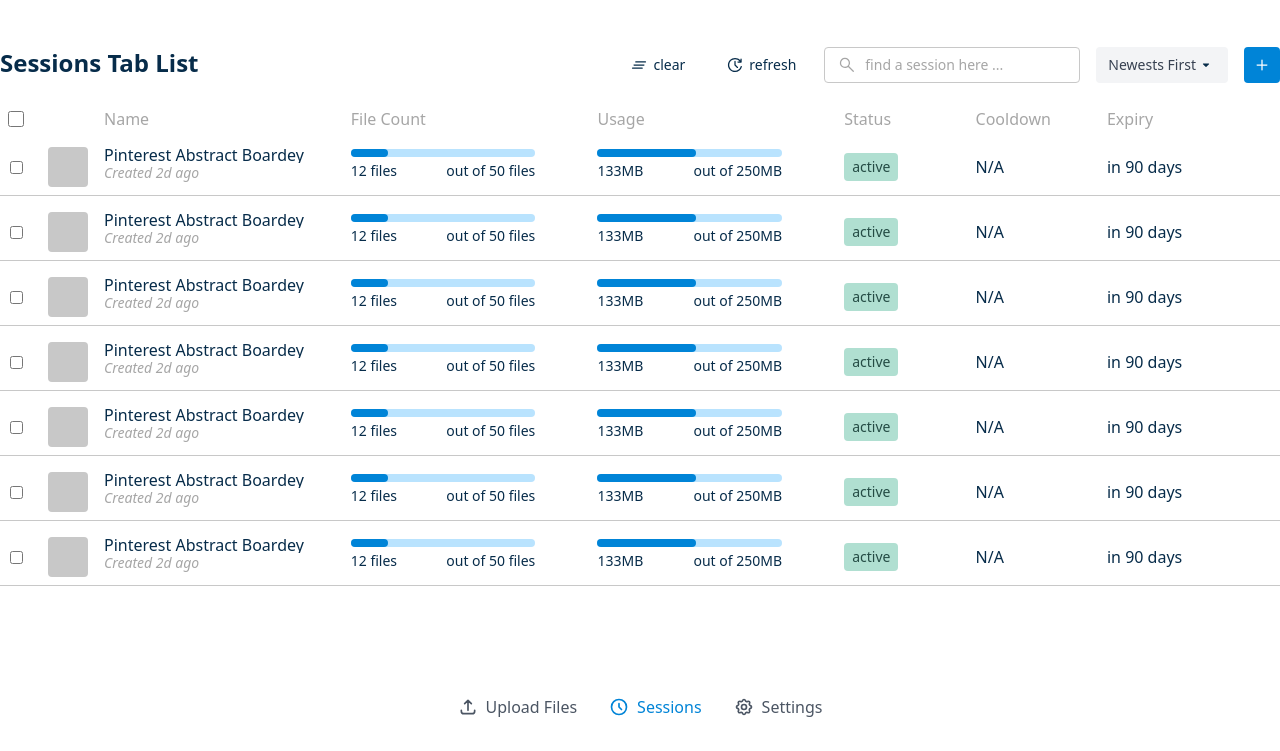
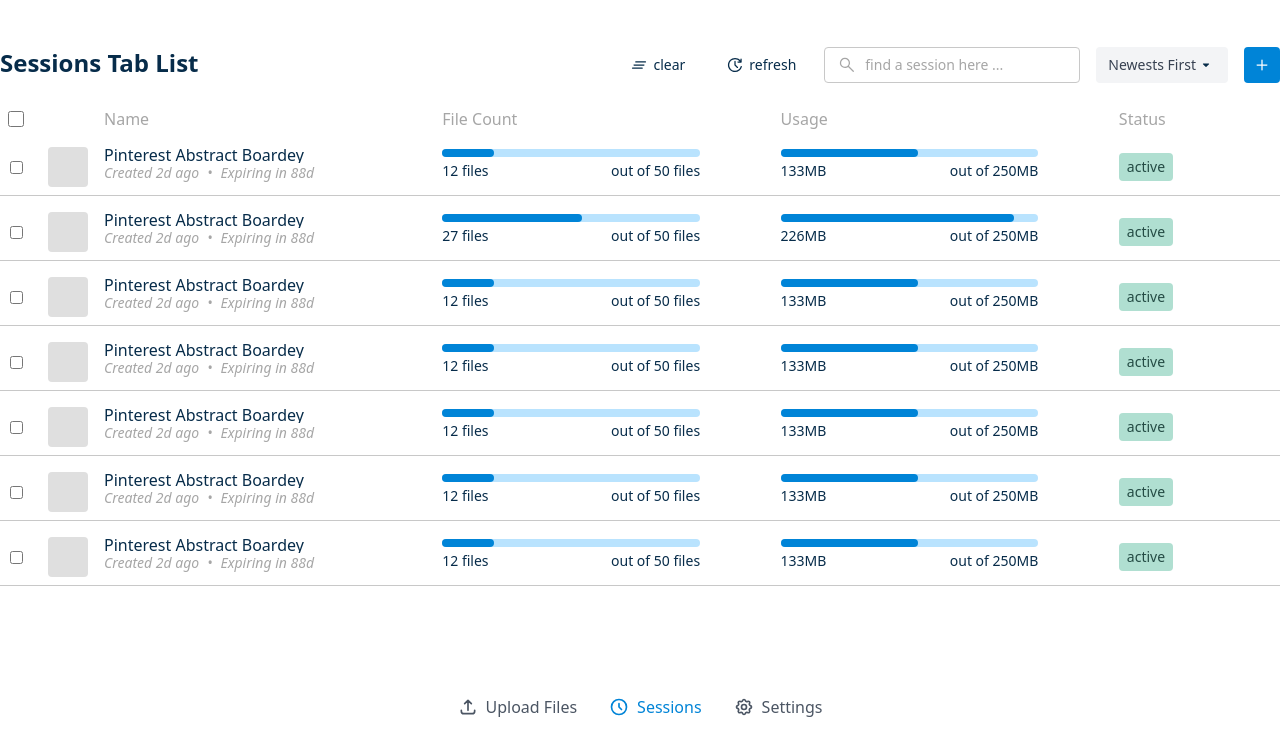
Before and after one commit to georgescreates/sordemout-v0, a website with bundled scripts: page pages/index.html in a window 1280 px wide. Shown: the part 49-800 px from the top of the page. Built offline with nearby package versions, Linux system fonts and the light colour scheme; some packages are replaced by stand-ins of ours; no server answers.

Commit message:
i am back at it

```diff
--- a/pages/index.html
+++ b/pages/index.html
@@ -299,15 +299,15 @@
                 <div class="flex-[1] h-full min-h-10 flex items-center">
                     <span class="text-silver-chalice-400">Status</span>
                 </div>
-                <div class="flex-[1] h-full min-h-10 flex items-center">
+                <!-- <div class="flex-[1] h-full min-h-10 flex items-center">
                     <span class="text-silver-chalice-400">Cooldown</span>
-                </div>
+                </div> -->
                 <!-- <div class="flex-[1.5] h-full min-h-10 flex items-center">
                     <span class="text-silver-chalice-400">Created</span>
                 </div> -->
-                <div class="flex-[1.5] h-full min-h-10 flex items-center">
+                <!-- <div class="flex-[1.5] h-full min-h-10 flex items-center">
                     <span class="text-silver-chalice-400">Expiry</span>
-                </div>
+                </div> -->
             </div>
             <div class="section-part session-section-part h-auto min-h-[65vh] h-[65vh] w-full">
                 <div class="sessions-tab-empty h-full min-h-[65vh] h-[65vh] w-full flex flex-col items-center justify-center text-silver-chalice-400 gap-4 hidden">
@@ -322,14 +322,18 @@
                                 <input type="checkbox" checkedclass="h-4 w-4 rounded border-gray-300 text-blue-500 focus:ring-blue-500">
                             </div>
                             <div class="h-full min-h-10 w-10 flex items-center">
-                                <div class="h-10 w-10 rounded bg-silver-chalice-300"></div>
+                                <div class="h-10 w-10 rounded bg-silver-chalice-200"></div>
                             </div>
                             <!-- <div class="flex-[1] h-full min-h-10 flex items-center">
                                 <p class="text-lochmara-950 font-medium">XHia...0uIo</p>
                             </div> -->
                             <div class="flex-[2] h-full min-h-10 flex flex-col overflow-hidden">
                                 <h4 class="text-lochmara-950 font-medium leading-none w-full truncate">Pinterest Abstract Boardey</h4>
+                                <div class="flex gap-x-2">
                                     <span class="text-sm text-silver-chalice-400 italic">Created 2d ago</span>
+                                    <span class="text-sm text-silver-chalice-400 italic">•</span>
+                                    <span class="text-sm text-silver-chalice-400 italic">Expiring in 88d</span>
+                                </div>
                             </div>
                             <div class="flex-[2] h-full min-h-10 flex flex-col justify-center gap-y-1">
                                 <div class="session-file-count-progress-bar-container w-[80%] h-2 rounded-[1rem] bg-lochmara-200">
@@ -352,9 +356,9 @@
                             <div class="flex-[1] h-full min-h-10 flex items-center">
                                 <span class="session-item-status-label px-2 py-1 bg-puerto-rico-200 rounded flex items-center justify-center text-sm text-puerto-rico-800 font-medium" data-status="active">active</span>
                             </div>
-                            <div class="flex-[1] h-full min-h-10 flex items-center">N/A</div>
+                            <!-- <div class="flex-[1] h-full min-h-10 flex items-center">N/A</div> -->
                             <!-- <div class="flex-[1.5] h-full min-h-10 flex items-center">Just Now</div> -->
-                            <div class="flex-[1.5] h-full min-h-10 flex items-center">in 90 days</div>
+                            <!-- <div class="flex-[1.5] h-full min-h-10 flex items-center">in 90 days</div> -->
                         </div>
                         <div class="session-item-body w-full h-auto">
                         </div>
@@ -365,14 +369,65 @@
                                 <input type="checkbox" checkedclass="h-4 w-4 rounded border-gray-300 text-blue-500 focus:ring-blue-500">
                             </div>
                             <div class="h-full min-h-10 w-10 flex items-center">
-                                <div class="h-10 w-10 rounded bg-silver-chalice-300"></div>
+                                <div class="h-10 w-10 rounded bg-silver-chalice-200"></div>
                             </div>
                             <!-- <div class="flex-[1] h-full min-h-10 flex items-center">
                                 <p class="text-lochmara-950 font-medium">XHia...0uIo</p>
                             </div> -->
                             <div class="flex-[2] h-full min-h-10 flex flex-col overflow-hidden">
                                 <h4 class="text-lochmara-950 font-medium leading-none w-full truncate">Pinterest Abstract Boardey</h4>
+                                <div class="flex gap-x-2">
                                     <span class="text-sm text-silver-chalice-400 italic">Created 2d ago</span>
+                                    <span class="text-sm text-silver-chalice-400 italic">•</span>
+                                    <span class="text-sm text-silver-chalice-400 italic">Expiring in 88d</span>
+                                </div>
+                            </div>
+                            <div class="flex-[2] h-full min-h-10 flex flex-col justify-center gap-y-1">
+                                <div class="session-file-count-progress-bar-container w-[80%] h-2 rounded-[1rem] bg-lochmara-200">
+                                    <div class="session-file-count-progress-bar w-[54%] h-full rounded-[1rem] bg-lochmara-600"></div>
+                                </div>
+                                <div class="flex justify-between text-sm mb-1 w-[80%] font-medium">
+                                    <span>27 files</span>
+                                    <span>out of 50 files</span>
+                                </div>
+                            </div>
+                            <div class="flex-[2] h-full min-h-10 flex flex-col justify-center gap-y-1">
+                                <div class="session-usage-progress-bar-container w-[80%] h-2 rounded-full bg-lochmara-200">
+                                    <div class="session-usage-progress-bar w-[90.4%] h-full rounded-[1rem] bg-lochmara-600"></div>
+                                </div>
+                                <div class="flex justify-between text-sm mb-1 w-[80%] font-medium">
+                                    <span>226MB</span>
+                                    <span>out of 250MB</span>
+                                </div>
+                            </div>
+                            <div class="flex-[1] h-full min-h-10 flex items-center">
+                                <span class="session-item-status-label px-2 py-1 bg-puerto-rico-200 rounded flex items-center justify-center text-sm text-puerto-rico-800 font-medium" data-status="active">active</span>
+                            </div>
+                            <!-- <div class="flex-[1] h-full min-h-10 flex items-center">N/A</div> -->
+                            <!-- <div class="flex-[1.5] h-full min-h-10 flex items-center">Just Now</div> -->
+                            <!-- <div class="flex-[1.5] h-full min-h-10 flex items-center">in 90 days</div> -->
+                        </div>
+                        <div class="session-item-body w-full h-auto">
+                        </div>
+                    </li>
+                    <li class="session-tab-list-item border-b border-silver-chalice-300 py-2 w-full h-auto flex flex-col hover:bg-silver-chalice-50">
+                        <div class="w-full h-10 session-item-header flex justify-between gap-x-4 cursor-pointer">
+                            <div class="h-full min-h-10 w-8 flex items-center justify-center">
+                                <input type="checkbox" checkedclass="h-4 w-4 rounded border-gray-300 text-blue-500 focus:ring-blue-500">
+                            </div>
+                            <div class="h-full min-h-10 w-10 flex items-center">
+                                <div class="h-10 w-10 rounded bg-silver-chalice-200"></div>
+                            </div>
+                            <!-- <div class="flex-[1] h-full min-h-10 flex items-center">
+                                <p class="text-lochmara-950 font-medium">XHia...0uIo</p>
+                            </div> -->
+                            <div class="flex-[2] h-full min-h-10 flex flex-col overflow-hidden">
+                                <h4 class="text-lochmara-950 font-medium leading-none w-full truncate">Pinterest Abstract Boardey</h4>
+                                <div class="flex gap-x-2">
+                                    <span class="text-sm text-silver-chalice-400 italic">Created 2d ago</span>
+                                    <span class="text-sm text-silver-chalice-400 italic">•</span>
+                                    <span class="text-sm text-silver-chalice-400 italic">Expiring in 88d</span>
+                                </div>
                             </div>
                             <div class="flex-[2] h-full min-h-10 flex flex-col justify-center gap-y-1">
                                 <div class="session-file-count-progress-bar-container w-[80%] h-2 rounded-[1rem] bg-lochmara-200">
@@ -395,9 +450,9 @@
                             <div class="flex-[1] h-full min-h-10 flex items-center">
                                 <span class="session-item-status-label px-2 py-1 bg-puerto-rico-200 rounded flex items-center justify-center text-sm text-puerto-rico-800 font-medium" data-status="active">active</span>
                             </div>
-                            <div class="flex-[1] h-full min-h-10 flex items-center">N/A</div>
+                            <!-- <div class="flex-[1] h-full min-h-10 flex items-center">N/A</div> -->
                             <!-- <div class="flex-[1.5] h-full min-h-10 flex items-center">Just Now</div> -->
-                            <div class="flex-[1.5] h-full min-h-10 flex items-center">in 90 days</div>
+                            <!-- <div class="flex-[1.5] h-full min-h-10 flex items-center">in 90 days</div> -->
                         </div>
                         <div class="session-item-body w-full h-auto">
                         </div>
@@ -408,14 +463,18 @@
                                 <input type="checkbox" checkedclass="h-4 w-4 rounded border-gray-300 text-blue-500 focus:ring-blue-500">
                             </div>
                             <div class="h-full min-h-10 w-10 flex items-center">
-                                <div class="h-10 w-10 rounded bg-silver-chalice-300"></div>
+                                <div class="h-10 w-10 rounded bg-silver-chalice-200"></div>
                             </div>
                             <!-- <div class="flex-[1] h-full min-h-10 flex items-center">
                                 <p class="text-lochmara-950 font-medium">XHia...0uIo</p>
                             </div> -->
                             <div class="flex-[2] h-full min-h-10 flex flex-col overflow-hidden">
                                 <h4 class="text-lochmara-950 font-medium leading-none w-full truncate">Pinterest Abstract Boardey</h4>
+                                <div class="flex gap-x-2">
                                     <span class="text-sm text-silver-chalice-400 italic">Created 2d ago</span>
+                                    <span class="text-sm text-silver-chalice-400 italic">•</span>
+                                    <span class="text-sm text-silver-chalice-400 italic">Expiring in 88d</span>
+                                </div>
                             </div>
                             <div class="flex-[2] h-full min-h-10 flex flex-col justify-center gap-y-1">
                                 <div class="session-file-count-progress-bar-container w-[80%] h-2 rounded-[1rem] bg-lochmara-200">
@@ -438,9 +497,9 @@
                             <div class="flex-[1] h-full min-h-10 flex items-center">
                                 <span class="session-item-status-label px-2 py-1 bg-puerto-rico-200 rounded flex items-center justify-center text-sm text-puerto-rico-800 font-medium" data-status="active">active</span>
                             </div>
-                            <div class="flex-[1] h-full min-h-10 flex items-center">N/A</div>
+                            <!-- <div class="flex-[1] h-full min-h-10 flex items-center">N/A</div> -->
                             <!-- <div class="flex-[1.5] h-full min-h-10 flex items-center">Just Now</div> -->
-                            <div class="flex-[1.5] h-full min-h-10 flex items-center">in 90 days</div>
+                            <!-- <div class="flex-[1.5] h-full min-h-10 flex items-center">in 90 days</div> -->
                         </div>
                         <div class="session-item-body w-full h-auto">
                         </div>
@@ -451,14 +510,18 @@
                                 <input type="checkbox" checkedclass="h-4 w-4 rounded border-gray-300 text-blue-500 focus:ring-blue-500">
                             </div>
                             <div class="h-full min-h-10 w-10 flex items-center">
-                                <div class="h-10 w-10 rounded bg-silver-chalice-300"></div>
+                                <div class="h-10 w-10 rounded bg-silver-chalice-200"></div>
                             </div>
                             <!-- <div class="flex-[1] h-full min-h-10 flex items-center">
                                 <p class="text-lochmara-950 font-medium">XHia...0uIo</p>
                             </div> -->
                             <div class="flex-[2] h-full min-h-10 flex flex-col overflow-hidden">
                                 <h4 class="text-lochmara-950 font-medium leading-none w-full truncate">Pinterest Abstract Boardey</h4>
+                                <div class="flex gap-x-2">
                                     <span class="text-sm text-silver-chalice-400 italic">Created 2d ago</span>
+                                    <span class="text-sm text-silver-chalice-400 italic">•</span>
+                                    <span class="text-sm text-silver-chalice-400 italic">Expiring in 88d</span>
+                                </div>
                             </div>
                             <div class="flex-[2] h-full min-h-10 flex flex-col justify-center gap-y-1">
                                 <div class="session-file-count-progress-bar-container w-[80%] h-2 rounded-[1rem] bg-lochmara-200">
@@ -481,9 +544,9 @@
                             <div class="flex-[1] h-full min-h-10 flex items-center">
                                 <span class="session-item-status-label px-2 py-1 bg-puerto-rico-200 rounded flex items-center justify-center text-sm text-puerto-rico-800 font-medium" data-status="active">active</span>
                             </div>
-                            <div class="flex-[1] h-full min-h-10 flex items-center">N/A</div>
+                            <!-- <div class="flex-[1] h-full min-h-10 flex items-center">N/A</div> -->
                             <!-- <div class="flex-[1.5] h-full min-h-10 flex items-center">Just Now</div> -->
-                            <div class="flex-[1.5] h-full min-h-10 flex items-center">in 90 days</div>
+                            <!-- <div class="flex-[1.5] h-full min-h-10 flex items-center">in 90 days</div> -->
                         </div>
                         <div class="session-item-body w-full h-auto">
                         </div>
@@ -494,14 +557,18 @@
                                 <input type="checkbox" checkedclass="h-4 w-4 rounded border-gray-300 text-blue-500 focus:ring-blue-500">
                             </div>
                             <div class="h-full min-h-10 w-10 flex items-center">
-                                <div class="h-10 w-10 rounded bg-silver-chalice-300"></div>
+                                <div class="h-10 w-10 rounded bg-silver-chalice-200"></div>
                             </div>
                             <!-- <div class="flex-[1] h-full min-h-10 flex items-center">
                                 <p class="text-lochmara-950 font-medium">XHia...0uIo</p>
                             </div> -->
                             <div class="flex-[2] h-full min-h-10 flex flex-col overflow-hidden">
                                 <h4 class="text-lochmara-950 font-medium leading-none w-full truncate">Pinterest Abstract Boardey</h4>
+                                <div class="flex gap-x-2">
                                     <span class="text-sm text-silver-chalice-400 italic">Created 2d ago</span>
+                                    <span class="text-sm text-silver-chalice-400 italic">•</span>
+                                    <span class="text-sm text-silver-chalice-400 italic">Expiring in 88d</span>
+                                </div>
                             </div>
                             <div class="flex-[2] h-full min-h-10 flex flex-col justify-center gap-y-1">
                                 <div class="session-file-count-progress-bar-container w-[80%] h-2 rounded-[1rem] bg-lochmara-200">
@@ -524,9 +591,9 @@
                             <div class="flex-[1] h-full min-h-10 flex items-center">
                                 <span class="session-item-status-label px-2 py-1 bg-puerto-rico-200 rounded flex items-center justify-center text-sm text-puerto-rico-800 font-medium" data-status="active">active</span>
                             </div>
-                            <div class="flex-[1] h-full min-h-10 flex items-center">N/A</div>
+                            <!-- <div class="flex-[1] h-full min-h-10 flex items-center">N/A</div> -->
                             <!-- <div class="flex-[1.5] h-full min-h-10 flex items-center">Just Now</div> -->
-                            <div class="flex-[1.5] h-full min-h-10 flex items-center">in 90 days</div>
+                            <!-- <div class="flex-[1.5] h-full min-h-10 flex items-center">in 90 days</div> -->
                         </div>
                         <div class="session-item-body w-full h-auto">
                         </div>
@@ -537,14 +604,18 @@
                                 <input type="checkbox" checkedclass="h-4 w-4 rounded border-gray-300 text-blue-500 focus:ring-blue-500">
                             </div>
                             <div class="h-full min-h-10 w-10 flex items-center">
-                                <div class="h-10 w-10 rounded bg-silver-chalice-300"></div>
+                                <div class="h-10 w-10 rounded bg-silver-chalice-200"></div>
                             </div>
                             <!-- <div class="flex-[1] h-full min-h-10 flex items-center">
                                 <p class="text-lochmara-950 font-medium">XHia...0uIo</p>
                             </div> -->
                             <div class="flex-[2] h-full min-h-10 flex flex-col overflow-hidden">
                                 <h4 class="text-lochmara-950 font-medium leading-none w-full truncate">Pinterest Abstract Boardey</h4>
+                                <div class="flex gap-x-2">
                                     <span class="text-sm text-silver-chalice-400 italic">Created 2d ago</span>
+                                    <span class="text-sm text-silver-chalice-400 italic">•</span>
+                                    <span class="text-sm text-silver-chalice-400 italic">Expiring in 88d</span>
+                                </div>
                             </div>
                             <div class="flex-[2] h-full min-h-10 flex flex-col justify-center gap-y-1">
                                 <div class="session-file-count-progress-bar-container w-[80%] h-2 rounded-[1rem] bg-lochmara-200">
@@ -567,52 +638,9 @@
                             <div class="flex-[1] h-full min-h-10 flex items-center">
                                 <span class="session-item-status-label px-2 py-1 bg-puerto-rico-200 rounded flex items-center justify-center text-sm text-puerto-rico-800 font-medium" data-status="active">active</span>
                             </div>
-                            <div class="flex-[1] h-full min-h-10 flex items-center">N/A</div>
+                            <!-- <div class="flex-[1] h-full min-h-10 flex items-center">N/A</div> -->
                             <!-- <div class="flex-[1.5] h-full min-h-10 flex items-center">Just Now</div> -->
-                            <div class="flex-[1.5] h-full min-h-10 flex items-center">in 90 days</div>
-                        </div>
-                        <div class="session-item-body w-full h-auto">
-                        </div>
-                    </li>
-                    <li class="session-tab-list-item border-b border-silver-chalice-300 py-2 w-full h-auto flex flex-col hover:bg-silver-chalice-50">
-                        <div class="w-full h-10 session-item-header flex justify-between gap-x-4 cursor-pointer">
-                            <div class="h-full min-h-10 w-8 flex items-center justify-center">
-                                <input type="checkbox" checkedclass="h-4 w-4 rounded border-gray-300 text-blue-500 focus:ring-blue-500">
-                            </div>
-                            <div class="h-full min-h-10 w-10 flex items-center">
-                                <div class="h-10 w-10 rounded bg-silver-chalice-300"></div>
-                            </div>
-                            <!-- <div class="flex-[1] h-full min-h-10 flex items-center">
-                                <p class="text-lochmara-950 font-medium">XHia...0uIo</p>
-                            </div> -->
-                            <div class="flex-[2] h-full min-h-10 flex flex-col overflow-hidden">
-                                <h4 class="text-lochmara-950 font-medium leading-none w-full truncate">Pinterest Abstract Boardey</h4>
-                                <span class="text-sm text-silver-chalice-400 italic">Created 2d ago</span>
-                            </div>
-                            <div class="flex-[2] h-full min-h-10 flex flex-col justify-center gap-y-1">
-                                <div class="session-file-count-progress-bar-container w-[80%] h-2 rounded-[1rem] bg-lochmara-200">
-                                    <div class="session-file-count-progress-bar w-[20%] h-full rounded-[1rem] bg-lochmara-600"></div>
-                                </div>
-                                <div class="flex justify-between text-sm mb-1 w-[80%] font-medium">
-                                    <span>12 files</span>
-                                    <span>out of 50 files</span>
-                                </div>
-                            </div>
-                            <div class="flex-[2] h-full min-h-10 flex flex-col justify-center gap-y-1">
-                                <div class="session-usage-progress-bar-container w-[80%] h-2 rounded-full bg-lochmara-200">
-                                    <div class="session-usage-progress-bar w-[53.2%] h-full rounded-[1rem] bg-lochmara-600"></div>
-                                </div>
-                                <div class="flex justify-between text-sm mb-1 w-[80%] font-medium">
-                                    <span>133MB</span>
-                                    <span>out of 250MB</span>
-                                </div>
-                            </div>
-                            <div class="flex-[1] h-full min-h-10 flex items-center">
-                                <span class="session-item-status-label px-2 py-1 bg-puerto-rico-200 rounded flex items-center justify-center text-sm text-puerto-rico-800 font-medium" data-status="active">active</span>
-                            </div>
-                            <div class="flex-[1] h-full min-h-10 flex items-center">N/A</div>
-                            <!-- <div class="flex-[1.5] h-full min-h-10 flex items-center">Just Now</div> -->
-                            <div class="flex-[1.5] h-full min-h-10 flex items-center">in 90 days</div>
+                            <!-- <div class="flex-[1.5] h-full min-h-10 flex items-center">in 90 days</div> -->
                         </div>
                         <div class="session-item-body w-full h-auto">
                         </div>
```
Also changed, not shown: dist/output.css. Lines whose indentation alone changed are shown as unchanged.
